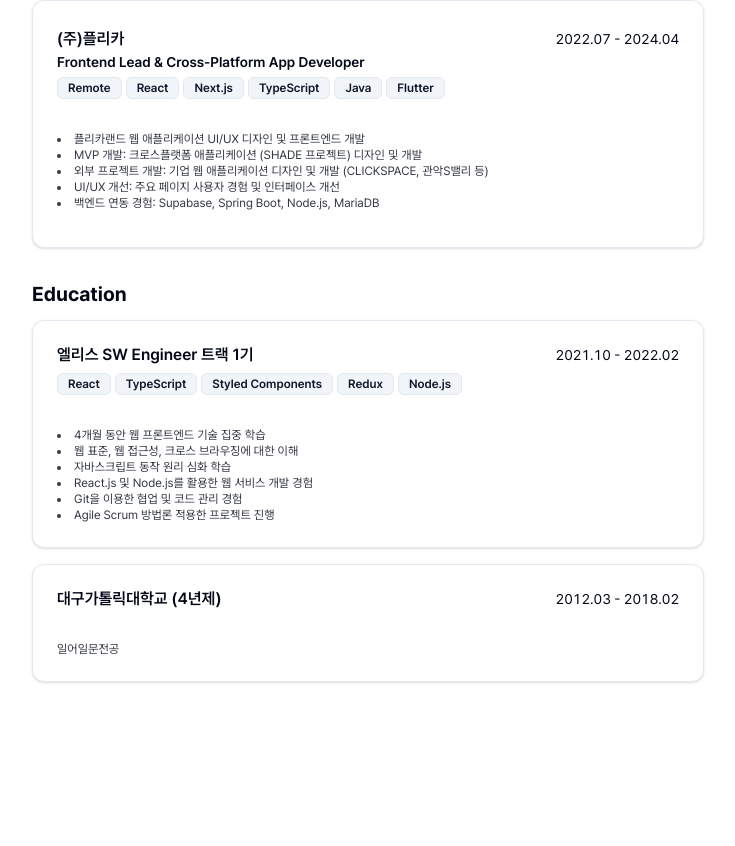
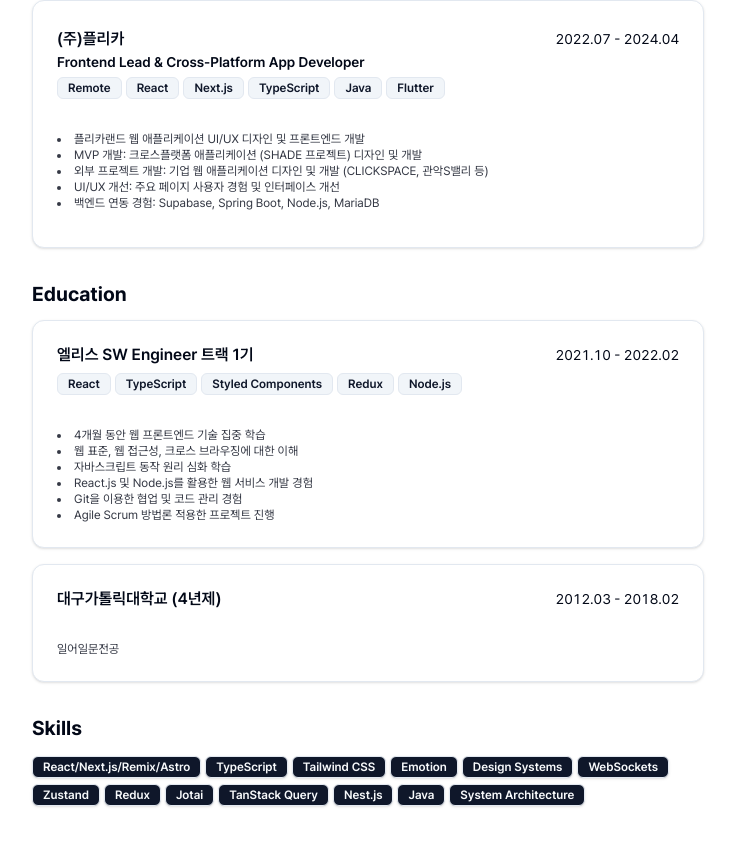
Before and after one commit to ukihwa/resume, a Next.js app: page /resume/ in a window 1280 px wide. Shown: the part 662-1508 px from the top of the page, without its empty margins (272-1007 px from the left). Before the commit the page ends 1408 px from the top, so only its background shows below. Built offline with nearby package versions, Linux system fonts and the light colour scheme.

Commit message:
feat(ui): add skills section

```diff
--- a/src/app/page.tsx
+++ b/src/app/page.tsx
@@ -1,5 +1,6 @@
 import { Education } from '~/components/education';
 import { Header } from '~/components/header';
+import { Skills } from '~/components/skills';
 import { Summary } from '~/components/summary';
 import { WorkExperience } from '~/components/work-experience';
 import { RESUME } from '~/constants';
@@ -24,6 +25,7 @@ export default function Home() {
           <Summary summary={RESUME.summary} />
           <WorkExperience work={RESUME.work} />
           <Education education={RESUME.education} />
+          <Skills skills={RESUME.skills} />
         </div>
       </section>
     </main>
--- /dev/null
+++ b/src/components/skills.tsx
@@ -0,0 +1,50 @@
+import { Badge } from '~/components/ui/badge';
+import { Section } from '~/components/ui/section';
+import { cn } from '~/lib/utils';
+
+type Skills = readonly string[];
+
+interface SkillsListProps {
+  skills: Skills;
+  className?: string;
+}
+
+/**
+ * Renders a list of skills as badges
+ */
+function SkillsList({ skills, className }: SkillsListProps) {
+  return (
+    <ul
+      className={cn('flex list-none flex-wrap gap-1 p-0', className)}
+      aria-label="List of skills"
+    >
+      {skills.map((skill) => (
+        <li key={skill}>
+          <Badge className="print:text-[10px]" aria-label={`Skill: ${skill}`}>
+            {skill}
+          </Badge>
+        </li>
+      ))}
+    </ul>
+  );
+}
+
+interface SkillsProps {
+  skills: Skills;
+  className?: string;
+}
+
+/**
+ * Skills section component
+ * Displays a list of professional skills as badges
+ */
+export function Skills({ skills, className }: SkillsProps) {
+  return (
+    <Section className={className}>
+      <h2 className="text-xl font-bold" id="skills-section">
+        Skills
+      </h2>
+      <SkillsList skills={skills} aria-labelledby="skills-section" />
+    </Section>
+  );
+}
--- a/src/constants.tsx
+++ b/src/constants.tsx
@@ -1,4 +1,5 @@
 import { GithubIcon, MdiLinkedin, TwitterXIcon } from '~/components/ui/icons';
+import { HappyedutechLogo, PlikaLogo } from '~/images/logos';
 
 export const RESUME = {
   name: 'Hana Jeong',
@@ -75,7 +76,7 @@ export const RESUME = {
   work: [
     {
       company: '(주)해피에듀테크',
-      link: 'https://film.io',
+      link: 'https://www.happyedutech.com/',
       badges: [
         'Remote',
         'React',
@@ -85,7 +86,7 @@ export const RESUME = {
         'Flutter',
       ],
       title: 'Frontend Lead & Cross-Platform App Developer',
-      // logo: ConsultlyLogo,
+      logo: HappyedutechLogo,
       start: '2024.05',
       end: '2025.05',
       description: (
@@ -112,10 +113,10 @@ export const RESUME = {
     },
     {
       company: '(주)플리카',
-      link: 'https://parabol.co',
+      link: 'https://plika.land/ko',
       badges: ['Remote', 'React', 'Next.js', 'TypeScript', 'Java', 'Flutter'],
       title: 'Frontend Lead & Cross-Platform App Developer',
-      // logo: ParabolLogo,
+      logo: PlikaLogo,
       start: '2022.07',
       end: '2024.04',
       description: (
@@ -144,17 +145,19 @@ export const RESUME = {
     },
   ],
   skills: [
-    'React/Next.js/Remix',
+    'React/Next.js/Remix/Astro',
     'TypeScript',
     'Tailwind CSS',
+    'Emotion',
     'Design Systems',
-    'WebRTC',
     'WebSockets',
-    'Node.js',
-    'GraphQL',
-    'Relay',
+    'Zustand',
+    'Redux',
+    'Jotai',
+    'TanStack Query',
+    'Nest.js',
+    'Java',
     'System Architecture',
-    'Remote Team Leadership',
   ],
   projects: [
     {
--- /dev/null
+++ b/src/images/logos/index.ts
@@ -0,0 +1,4 @@
+import HappyedutechLogo from './happyedutech.png';
+import PlikaLogo from './plika.png';
+
+export { HappyedutechLogo, PlikaLogo };
```
Also changed, not shown: src/images/logos/happyedutech.png (added), src/images/logos/plika.png (added).
